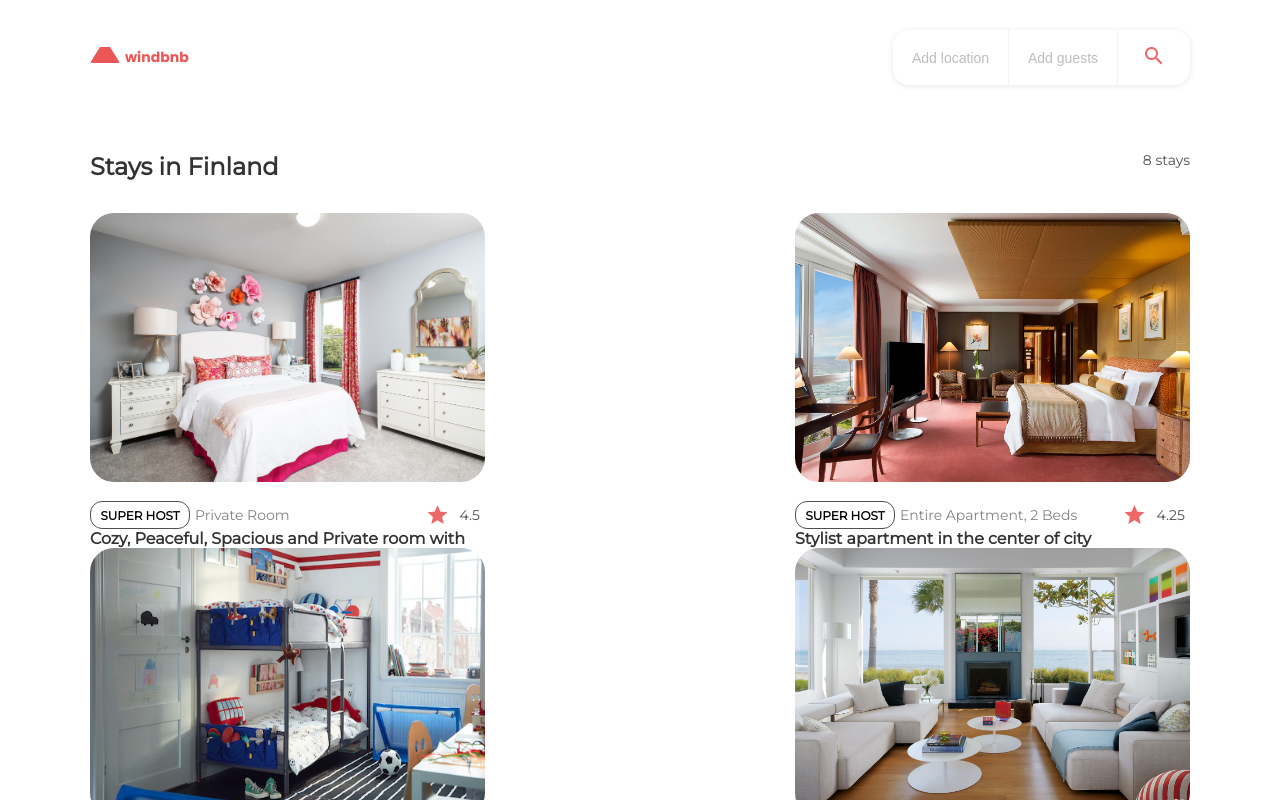
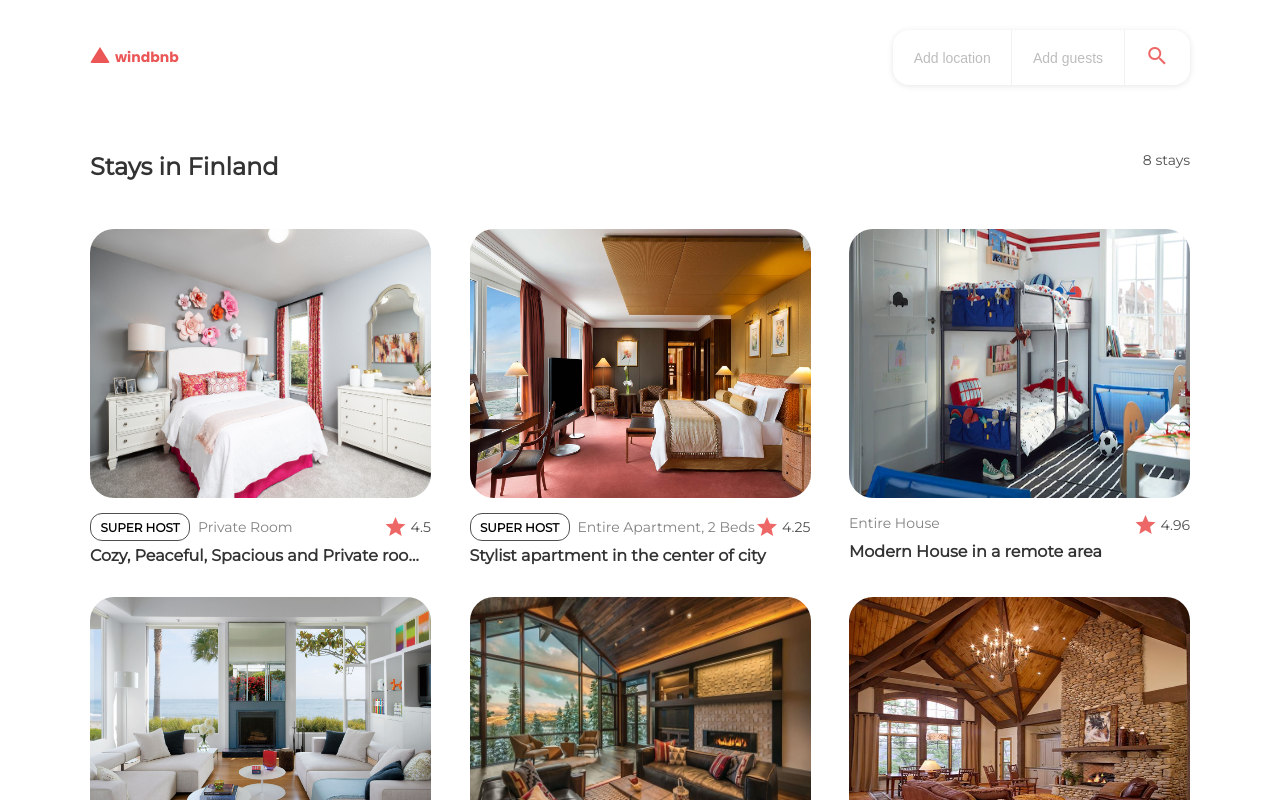
Before and after one commit to anuva312/WindBnB-devChallenges, a React (Create React App) app: page / in a window 1280 px wide. Shown: the top 800 px of the page. Built offline with nearby package versions, Linux system fonts and the light colour scheme.

Commit message:
Fixed few styling issues

```diff
--- a/src/components/Card.css
+++ b/src/components/Card.css
@@ -1,15 +1,20 @@
 .card {
-  max-width: 395px;
+  /* width: 395px; */
+  width: 31%;
+  padding: 16px 0;
 }
 
 img {
   border-radius: 24px;
-  width: 395px;
-  height: 269px;
+  width: 100%;
+  height: 100%;
 }
 
 .image-container {
   padding-bottom: 15px;
+  /* width: inherit; */
+  height: 269px;
+  object-fit: contain;
 }
 
 .about-container {
@@ -29,6 +34,7 @@ img {
   font-weight: bold;
   font-size: 12px;
   text-transform: uppercase;
+  margin-right: 8px;
 }
 
 .info {
@@ -38,7 +44,7 @@ img {
   font-size: 14px;
   color: #828282;
 }
-.rating {
+.rating-container {
   font-family: Montserrat;
   font-style: normal;
   font-weight: 500;
@@ -47,14 +53,17 @@ img {
   display: flex;
   align-items: center;
 }
-span {
-  padding: 0 5px;
+span.rating {
+  margin-left: 3px;
 }
 .title {
+  padding-top: 5px;
   font-family: Montserrat;
   font-style: normal;
   font-weight: 600;
   font-size: 16px;
-
+  white-space: nowrap;
+  overflow: hidden;
+  text-overflow: ellipsis;
   color: #333333;
 }
--- a/src/components/Card.js
+++ b/src/components/Card.js
@@ -26,9 +26,9 @@ export default function Card({
           <span className="info">{info}</span>
         </div>
         {rating ? (
-          <div class="rating">
-            <span class="material-icons">star</span>
-            <span>{rating}</span>
+          <div className="rating-container">
+            <span className="material-icons">star</span>
+            <span className="rating">{rating}</span>
           </div>
         ) : null}
       </div>
```
